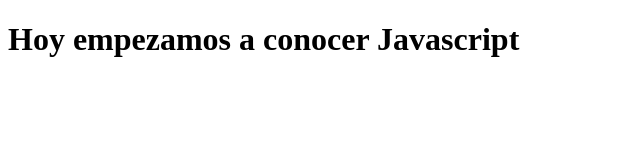
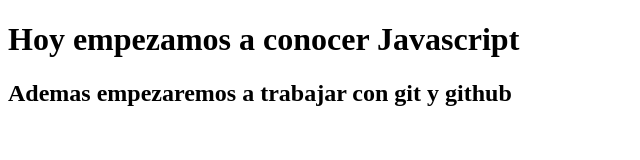
Before and after one commit to PauSG093/Proyecto-JS-1, a plain HTML site: page index.html in a window 1280 px wide. Shown: the whole page, without its empty margins (0-640 px from the left). Drawn offline with Linux system fonts and the light colour scheme.

Commit message:
guardar primer cambio

```diff
--- a/index.html
+++ b/index.html
@@ -7,5 +7,6 @@
 </head>
 <body>
     <h1>Hoy empezamos a conocer Javascript</h1>
+    <h2>Ademas empezaremos a trabajar con git y github</h2>
 </body>
 </html>
```
